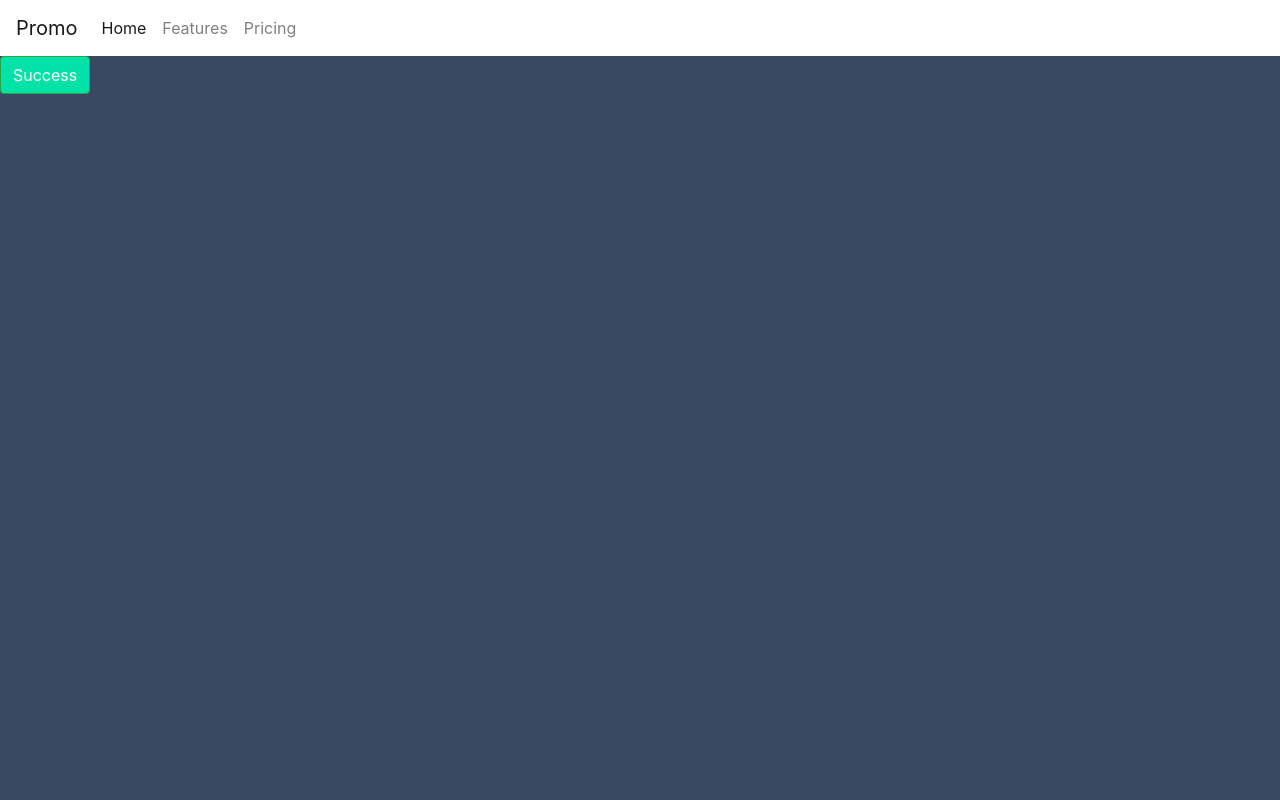
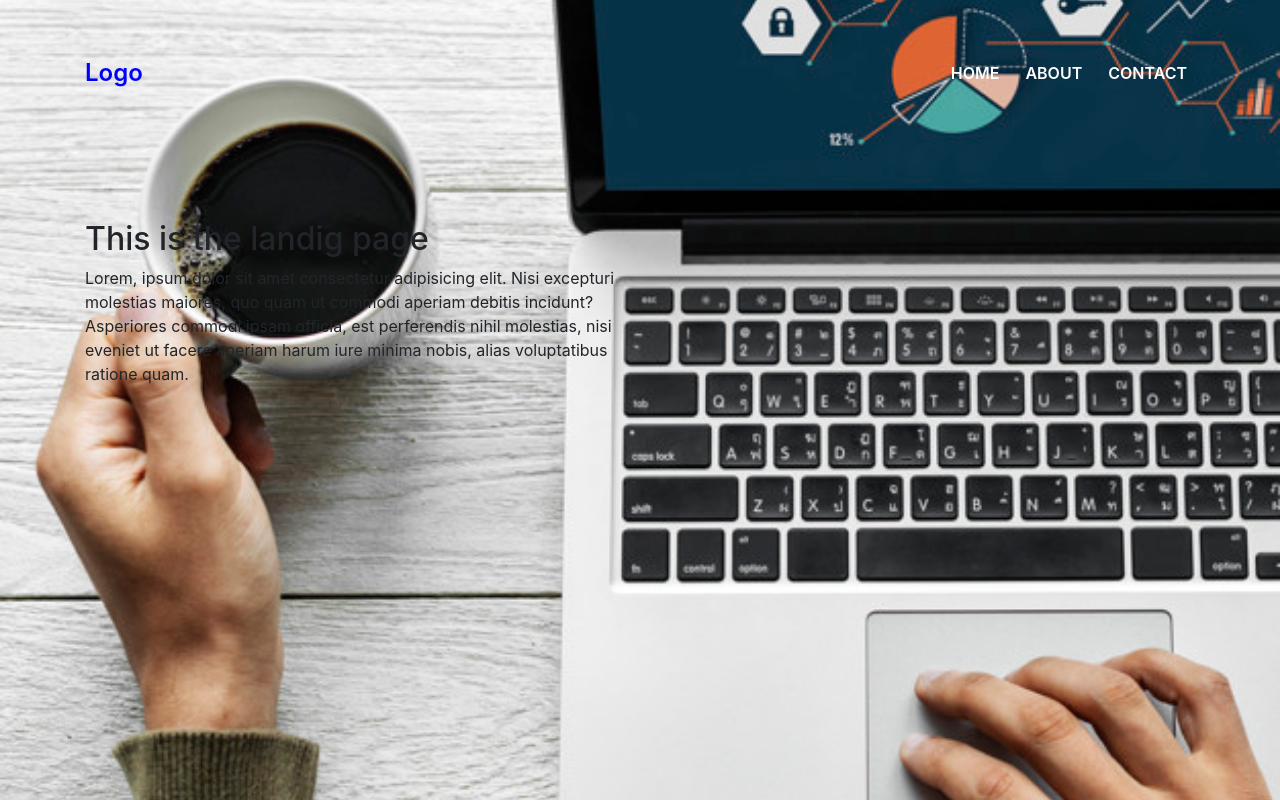
Before and after one commit to Eglopez/POO-Project, a PHP site: page / in a window 1280 px wide. Run offline with PHP 8.4, Linux system fonts and the light colour scheme.

Commit message:
Adding background to landing page

```diff
--- a/css/styles.css
+++ b/css/styles.css
@@ -1,21 +1,49 @@
 /*
-    color: #00e2a7;
-    color: #ceccda;
-    color: #566586;
-    color: #3a4961;
-    color: #ffffff*/
-
-.bg-light{
-    background-color:#ffffff!important;
-    color: white!important;
-
+    color: #12103D;
+    color: #0C5D7B;
+    color: #F20231;
+    color: #EFBF7F;
+    color: #F8E4CC*/
+*{
+    margin: 0;
+    padding: 0;
 }
 
-body{
-    background-color:#3a4961;
-
+#header{
+        position: absolute;
+        z-index: 10;
+        width: 100%;
 }
 
-.btn-success{
-    background-color:#00e2a7!important;
+.navbar{
+    padding: 50px 0;
 }
+
+.navbar-brand{
+    font-weight: 600;
+    font-size: 1.5em;
+}
+
+.navbar-dark .navbar-brand{
+    color: blue!important;
+}
+
+.nav-item{
+    font-weight: 600;
+    text-transform: uppercase;
+    padding-left: 10px;
+}
+
+.navbar-dark .navbar-nav .nav-item .nav-link:hover{
+    background-color: blue;
+    color: red;
+}
+
+.main{
+    position: relative;
+    background-image: url(../img/background.jpg);
+    min-height: 100vh;
+    background-size: cover;
+    background-position: center;
+    padding: 220px 0 200px;
+}
--- a/index.html
+++ b/index.html
@@ -4,25 +4,50 @@
     <meta charset="UTF-8">
     <meta name="viewport" content="width=device-width, initial-scale=1.0">
     <title>Promo</title>
-    <link rel="stylesheet" href="frameworks/bootstrap/css/bootstrap.min.css">
+    <link rel="stylesheet" href="https://stackpath.bootstrapcdn.com/bootstrap/4.4.1/css/bootstrap.min.css" integrity="sha384-Vkoo8x4CGsO3+Hhxv8T/Q5PaXtkKtu6ug5TOeNV6gBiFeWPGFN9MuhOf23Q9Ifjh" crossorigin="anonymous">
     <link rel="stylesheet" href="css/styles.css">
 </head>
 <body>
-    <nav class="navbar navbar-expand-lg navbar-light bg-light">
-        <a class="navbar-brand" href="#">Promo</a>
-        <button class="navbar-toggler" type="button" data-toggle="collapse" data-target="#navbarNavAltMarkup" aria-controls="navbarNavAltMarkup" aria-expanded="false" aria-label="Toggle navigation">
-          <span class="navbar-toggler-icon"></span>
-        </button>
-        <div class="collapse navbar-collapse" id="navbarNavAltMarkup">
-          <div class="navbar-nav">
-            <a class="nav-item nav-link active" href="#">Home <span class="sr-only">(current)</span></a>
-            <a class="nav-item nav-link" href="#">Features</a>
-            <a class="nav-item nav-link" href="#">Pricing</a>
-          </div>
+    <section id="header">
+        <div class="container-fluid">
+            <nav class="navbar navbar-expand-lg navbar-dark">
+                <div class="container">
+                    <a href="#" class="navbar-brand">Logo</a>
+                    <button class="navbar-toggler" type="button" data-toggle="collapse" data-target="#navbarSupportedContent" aria-controls="navbarSupporteContent" aria-expanded="false" aria-label="Toggle navigation">
+                        <span class="navbar-toggler-icon"></span>
+                    </button>
+                    <div class="collapse navbar-collapse" id="navbarSupportedContent">
+                        <ul class="navbar-nav ml-auto">
+                            <li class="nav-item active">
+                                <a href="#" class="nav-link">Home</a>
+                            </li>
+                            <li class="nav-item active">
+                                <a href="#" class="nav-link">About</a>
+                            </li>
+                            <li class="nav-item active">
+                                <a href="#" class="nav-link">Contact</a>
+                            </li>
+                        </ul>
+                    </div>
+                </div>
+            </nav>
         </div>
-      </nav>
-      <div>
-        <button type="button" class="btn btn-success">Success</button>
-      </div>
+    </section>
+
+    <section class="main">
+        <div class="container">
+            <div class="row">
+                <div class="col-sm-6">
+                    <h2>This is the landig page</h2>
+                    <p>Lorem, ipsum dolor sit amet consectetur adipisicing elit. Nisi excepturi molestias maiores, quo quam ut commodi aperiam debitis incidunt? Asperiores commodi ipsam officia, est perferendis nihil molestias, nisi eveniet ut facere aperiam harum iure minima nobis, alias voluptatibus ratione quam.</p>
+
+                </div>
+            </div>
+        </div>
+    </section>
+
+    <script src="https://code.jquery.com/jquery-3.4.1.slim.min.js" integrity="sha384-J6qa4849blE2+poT4WnyKhv5vZF5SrPo0iEjwBvKU7imGFAV0wwj1yYfoRSJoZ+n" crossorigin="anonymous"></script>
+    <script src="https://cdn.jsdelivr.net/npm/popper.js@1.16.0/dist/umd/popper.min.js" integrity="sha384-Q6E9RHvbIyZFJoft+2mJbHaEWldlvI9IOYy5n3zV9zzTtmI3UksdQRVvoxMfooAo" crossorigin="anonymous"></script>
+    <script src="https://stackpath.bootstrapcdn.com/bootstrap/4.4.1/js/bootstrap.min.js" integrity="sha384-wfSDF2E50Y2D1uUdj0O3uMBJnjuUD4Ih7YwaYd1iqfktj0Uod8GCExl3Og8ifwB6" crossorigin="anonymous"></script>
 </body>
 </html>
```
Also changed, not shown: img/background.jpg (added), img/paisaje.jpg (added).
